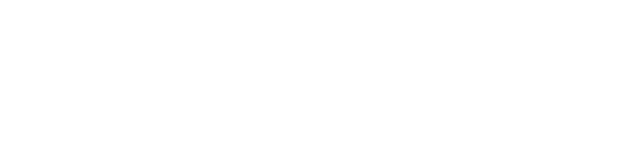
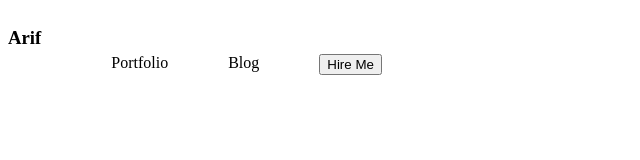
Before and after one commit to ShariyarAbeer/developer-portfolio, a plain HTML site: page Index.html in a window 1280 px wide. Shown: the whole page, without its empty margins (0-640 px from the left). Drawn offline with Linux system fonts and the light colour scheme.

Commit message:
added css

```diff
--- a/Index.html
+++ b/Index.html
@@ -3,9 +3,28 @@
 <head>
     <meta charset="UTF-8">
     <meta name="viewport" content="width=device-width, initial-scale=1.0">
-    <title>Document</title>
+    <title>My Website</title>
+
+
+    <link rel="stylesheet" href="./styles.css">
 </head>
 <body>
+    <header>
+        <nav>
+            <h3>Arif</h3>
+            <ul>
+                <li>Portfolio</li>
+                <li>Blog</li>
+                <li><button type="button" >Hire Me</button></li>
+            </ul>
+
+        </nav>
+
+    </header>
+    <main>
+
+    </main>
+    <footer></footer>
 
 </body>
 </html>
--- /dev/null
+++ b/styles.css
@@ -0,0 +1,14 @@
+/* Nav Styles */
+nav{
+    display: flex;
+    text-align: ;
+}
+nav > ul{
+    display: flex;
+
+}
+
+nav li{
+    list-style: none;
+    margin: 30px;
+}
```
Also changed, not shown: assets/images/developer.png (added), assets/images/hardy.png (added), assets/images/header_bg.png (added), assets/images/icons/facebook.png (added), assets/images/icons/insta.png (added), assets/images/icons/js.png (added), assets/images/icons/mongo.png (added), assets/images/icons/nodejs.png (added), assets/images/icons/react.png (added), assets/images/icons/twitter.png (added).
